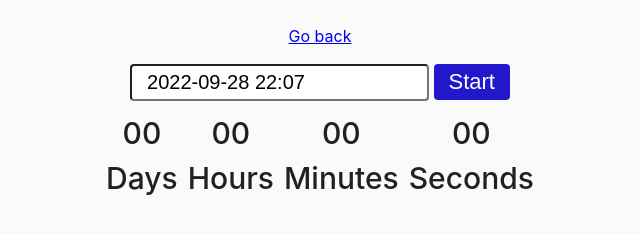
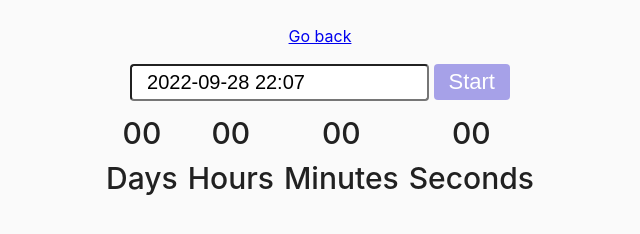
Before and after one commit to yurov-37/goit-js-hw-09, a website built with Parcel: page src/02-timer.html in a window 1280 px wide. Shown: the whole page, without its empty margins (320-960 px from the left). Built offline with nearby package versions, Linux system fonts and the light colour scheme; some packages are replaced by stand-ins of ours.

Commit message:
Update common.css

```diff
--- a/src/css/common.css
+++ b/src/css/common.css
@@ -36,6 +36,10 @@ img {
   border-radius: 4px;
 }
 
+.start-btn:disabled {
+  background-color: #2317cc63;
+}
+
 .input {
   padding: 5px 15px;
   font-size: 20px;
```
